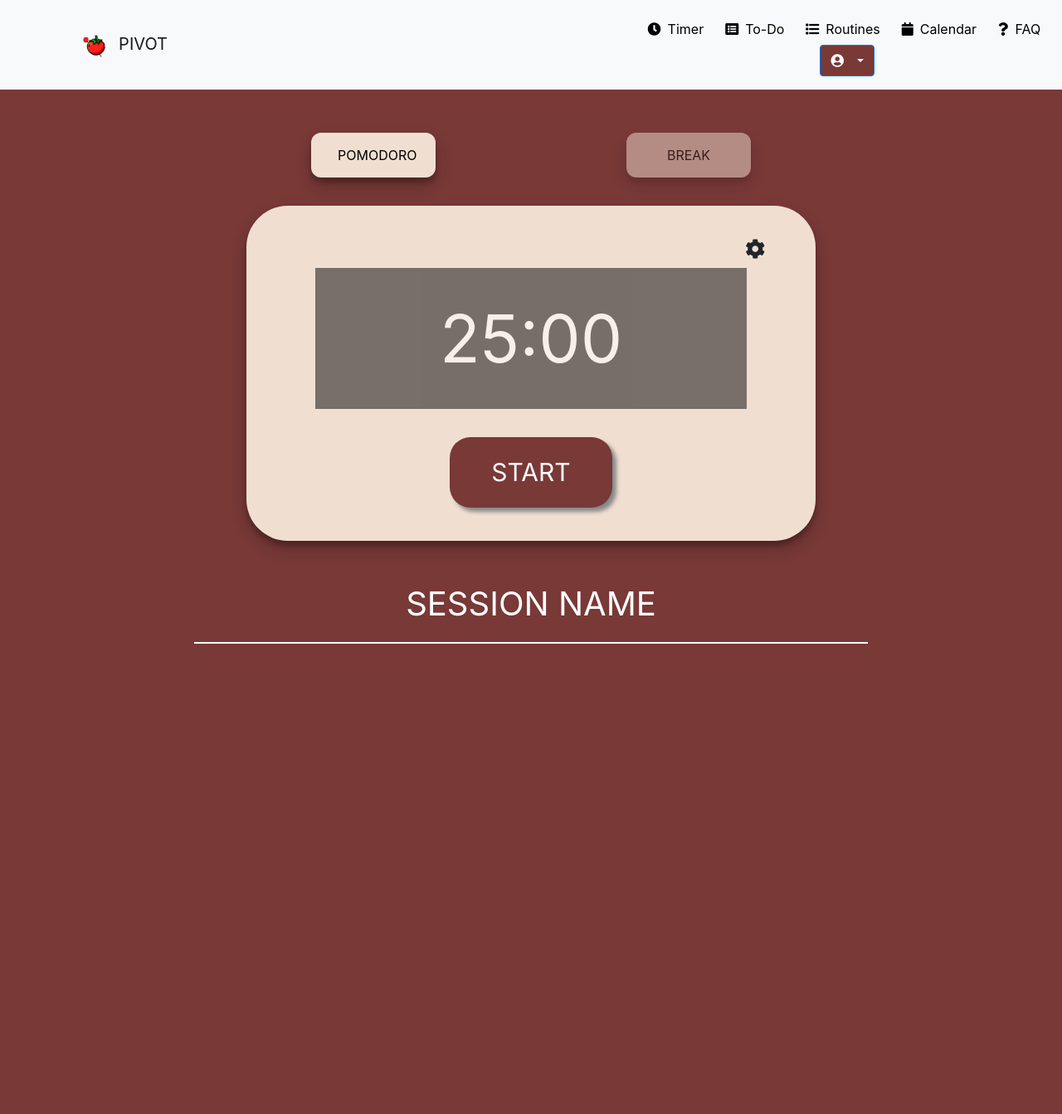
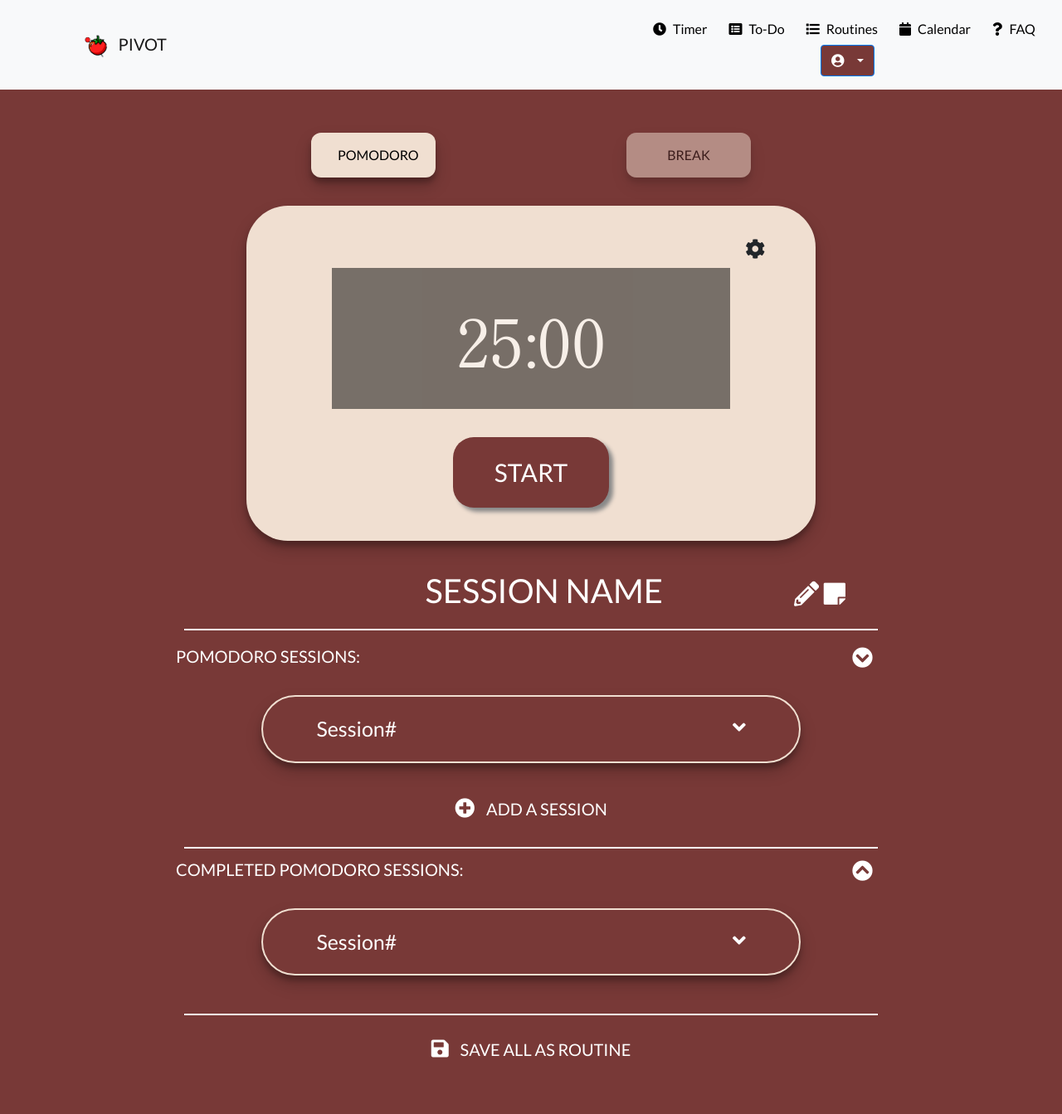
Before and after one commit to jaydejesus14/Pomodoro, a PHP site: page /timer.php in a window 1280 px wide. Shown: the whole page at 83% size. Before the commit the page ends 776 px from the top, so only its background shows below. Run offline with PHP 8.4, Linux system fonts and the light colour scheme; some libraries are stand-ins or nearby versions.

Commit message:
timer page wip

```diff
--- a/style.css
+++ b/style.css
@@ -1,6 +1,12 @@
+@import url('https://fonts.googleapis.com/css2?family=PT+Sans+Narrow&display=swap');
+
+@import url('https://fonts.googleapis.com/css2?family=Lato&family=PT+Sans+Narrow&display=swap');
+
+@import url('https://fonts.googleapis.com/css2?family=Lato&family=PT+Sans+Narrow&family=Shippori+Mincho:wght@400;500&display=swap');
 
 body {
     background-color: #783937;
+    font-family: 'Lato', sans-serif
 
   }
 
@@ -15,6 +21,7 @@ body {
 #navStyle {
   padding: 1rem 0.5rem;
   text-align: center;
+
 }
 
 #nav_btn{
@@ -235,6 +242,7 @@ input:focus, textarea:focus {
 
 .timeNumber{
   font-size: 80px;
+  font-family: 'Shippori Mincho', serif;
 }
 
 #timerStart_btn {
@@ -271,6 +279,22 @@ input:focus, textarea:focus {
   margin-top: 30px;
   font-size: 30px;
 }
+#sessions_btns {
+  border-radius: 50px;
+  color: white;
+  background-color: transparent;
+  cursor: pointer;
+  border: none;
+  font-size: 30px;
+}
+#indivIcon:hover {
+  border-radius: 50px;
+  color: #F0DFD1;
+  background-color: transparent;
+  cursor: pointer;
+  border: none;
+  font-size: 30px;
+}
 #timerIcons:hover {
   color: #783937;
   cursor: pointer;
@@ -280,12 +304,78 @@ input:focus, textarea:focus {
   color: white;
   font-size: 40px;
 }
-
+#sessions_btns {
+  border-radius: 50px;
+  color: white;
+  background-color: transparent;
+  cursor: pointer;
+  border: none;
+  font-size: 30px;
+  margin-top: 10px;
+}
 #hrWhite{
   border-top: 2px solid white;
   width: 80%
 }
+.sessionsList {
+  width: 60%;
+  margin: 30px 0px;
+  padding: 20px 10px;
+  border-radius: 50px;
+  box-sizing: content-box;
+  background-color:#783937;
+  border: 2px solid #F0DFD1;
+  box-shadow: rgba(0, 0, 0, 0.19) 0px 10px 20px, rgba(0, 0, 0, 0.23) 0px 6px 6px;
+  color: white;
+}
+.sessionsList:hover {
+  width: 60%;
+  margin: 30px 0px;
+  padding: 20px 10px;
+  border-radius: 50px;
+  box-sizing: content-box;
+  background-color:#F0DFD1;
+  border: 2px solid #F0DFD1;
+  color: #783937;
+  box-shadow: rgba(0, 0, 0, 0.19) 0px 10px 20px, rgba(0, 0, 0, 0.23) 0px 6px 6px;
+}
 
+.sessionListName {
+  font-size: 25px;
+}
+#expandIcon:hover{
+  cursor: pointer;
+}
+#expandIcon2{
+  color:white;
+}
+#expandIcon2:hover{
+  cursor: pointer;
+  color:#F0DFD1;
+}
+
+#addSession_btn {
+  border-radius: 50px;
+  color: white;
+  background-color: transparent;
+  cursor: pointer;
+  border: none;
+  font-size: 20px;
+  margin-bottom: 5px;
+  padding: 10px;
+  width:100%;
+}
+#addSession_btn:hover {
+  border-radius: 50px;
+  color: black;
+  background-color: transparent;
+  cursor: pointer;
+  border: none;
+  font-size: 20px;
+  margin-bottom: 5px;
+  padding: 10px;
+  width:100%;
+}
 
 @media screen and (max-width: 992px) {
   .card1 {
--- a/timer.php
+++ b/timer.php
@@ -55,8 +55,7 @@
 
             <div class = "row justify-content-md-center text-center mx-auto">
                 <div class = "col">
-                    <div class = "currentSession text-center">
-                    POMODORO
+                    <div class = "currentSession text-center">POMODORO
                     </div>
                 </div>
                 <div class = "col-6 mx-auto">
@@ -106,15 +105,101 @@
 
 </div>
 </div>
-        <div class = "row justify-content-md-center text-center mx-auto">
-                    <div class = "col mt-3">
+        <!-- Session Name, Rewrite Session Name and Sticky Note !-->
+        <div class = "row justify-content-md-center text-center mt-3 mx-auto">
+                    <div class = "col-md-8 text-right">
                         <div class = "currentSessionName">
                         SESSION NAME
                         </div>
-                        <hr class="solid" id="hrWhite">
-
+                    </div>
+                    <div class = "col-md-4 text-right mx-auto">
+                        <button class="btn-block" id = "sessions_btns">
+                            <i class="fa fa-pencil-alt" style="font-size:30px" id="indivIcon"></i>
+                            <i class="fa fa-sticky-note" style="font-size:30px" id="indivIcon"></i>
+                        </button>
                     </div>
 
+                    <hr class="solid" id="hrWhite">
+
+
+        </div>
+        <div class = "row justify-content-md-center text-center mx-auto">
+        <div class = "col-8 text-left">
+                    <div class = "pomSesions" style = "color:white; font-size:20px;">
+                        POMODORO SESSIONS:
+                    </div>
+                      </div>
+                    <div class ="col-2 text-right mt-1 mr-3">
+                <i class="fa fa-chevron-circle-down" style="font-size:25px" id="expandIcon2"></i>
+                </div>
+                </div>
+
+        <!-- POMODORO SESSIONS LIST !-->
+        <div class = "row justify-content-md-center text-center mx-auto">
+            <div class="card sessionsList">
+                <div class = "row  justify-content-md-center text-center">
+                <div class = "col-8 text-left">
+                    <div class = "sessionListName">
+                        Session#
+                    </div>
+                </div>
+                <div class ="col-2 text-right mt-1">
+                <i class="fa fa-angle-down" style="font-size:25px" id="expandIcon"></i>
+                </div>
+
+            </div>
+
+</div>
+        </div>
+        <!-- ADDING A SESSION !-->
+        <div class = "row justify-content-md-center text-center mx-auto">
+            <div class = "col">
+                <button class="btn-block text-center" id = "addSession_btn">
+                         <i class="fa fa-plus-circle" style="font-size:24px; margin-right:10px;" id="indivIcon"></i> ADD A SESSION
+                </button>
+            </div>
+        </div>
+        <hr class="solid" style="margin-bottom: 10px" id="hrWhite">
+
+        <!-- COMPLETED SESSIONS LIST !-->
+        <div class = "row justify-content-md-center text-center mx-auto mt-6 ">
+        <div class = "col-8 text-left">
+                    <div class = "pomSesions" style = "color:white; font-size:20px;">
+                        COMPLETED POMODORO SESSIONS:
+                    </div>
+                      </div>
+                    <div class ="col-2 text-right mt-1 mr-3">
+                <i class="fa fa-chevron-circle-up" style="font-size:25px" id="expandIcon2"></i>
+                </div>
+                </div>
+
+        <!-- POMODORO SESSIONS LIST !-->
+        <div class = "row justify-content-md-center text-center mx-auto">
+            <div class="card sessionsList">
+                <div class = "row  justify-content-md-center text-center">
+                <div class = "col-8 text-left">
+                    <div class = "sessionListName">
+                        Session#
+                    </div>
+                </div>
+                <div class ="col-2 text-right mt-1">
+                <i class="fa fa-angle-down" style="font-size:25px" id="expandIcon"></i>
+                </div>
+
+            </div>
+
+</div>
+        </div>
+
+        <hr class="solid" id="hrWhite">
+
+        <!-- SAVING ALL AS ROUTINE !-->
+        <div class = "row justify-content-md-center text-center mx-auto">
+            <div class = "col">
+                <button class="btn-block text-center" id = "addSession_btn">
+                         <i class="fa fa-save" style="font-size:24px; margin-right:10px;" id="indivIcon"></i> SAVE ALL AS ROUTINE
+                </button>
+            </div>
         </div>
 
 </section>
```
